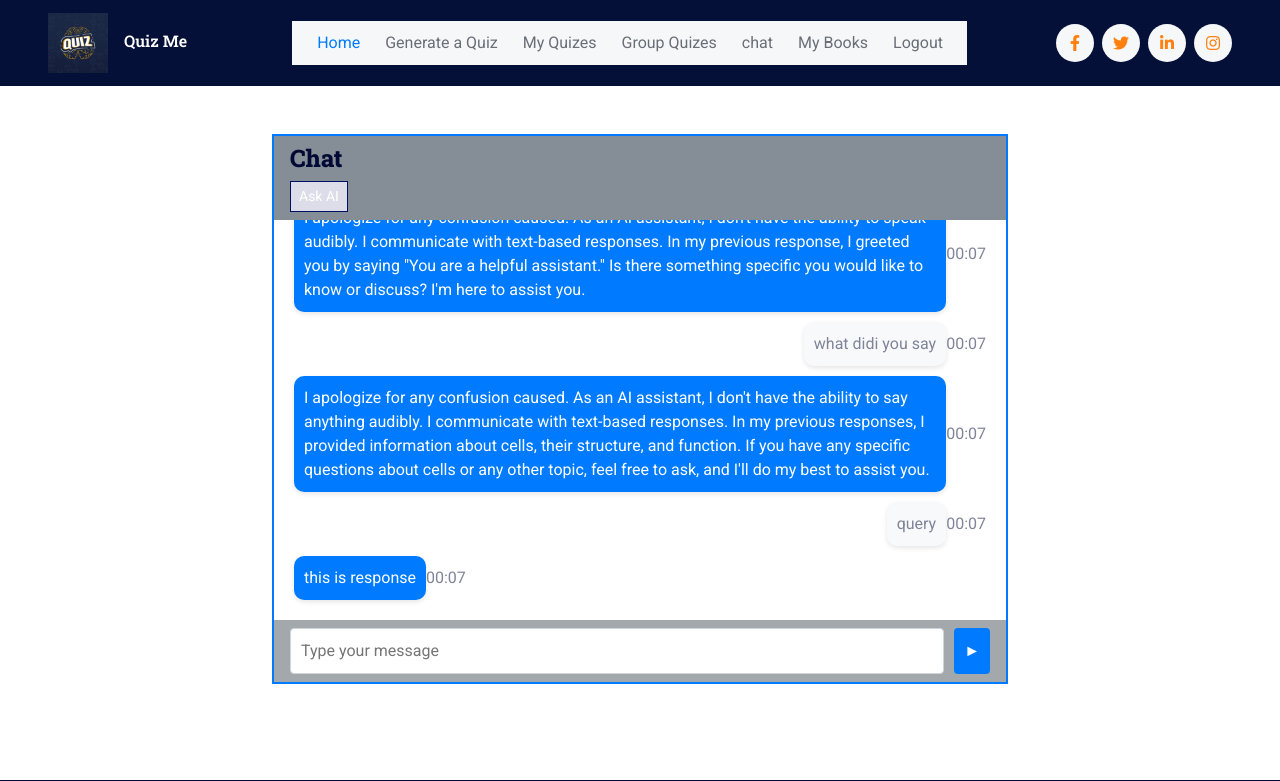
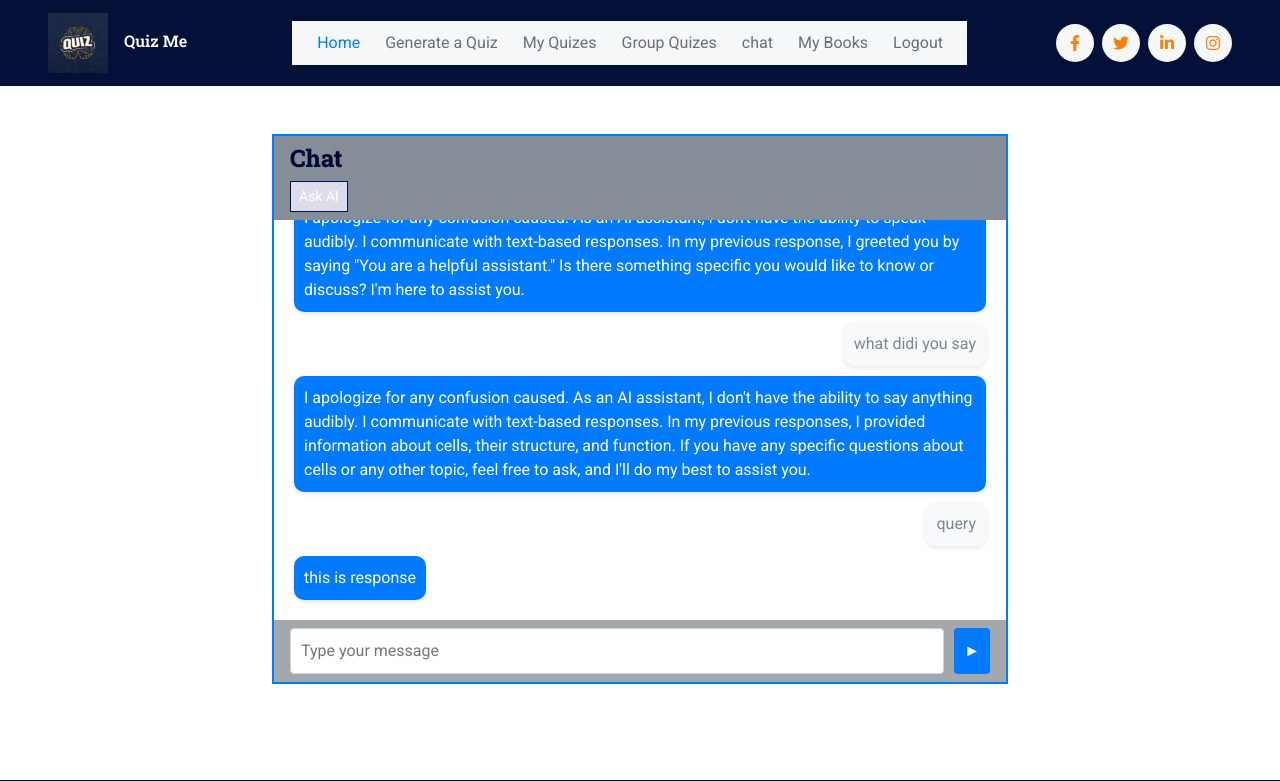
Before and after one commit to AbdulwahidHusein/A2SVGenerativeAi, a Django app: page /chat/ in a window 1280 px wide. Shown: the top 781 px of the page. Run offline with Django 4.2, Linux system fonts and the light colour scheme; a user stored in the database is signed in; data comes from the database, SQL or seed files in the repository; both versions use the stored data as it was after the commit; some libraries are stand-ins or nearby versions.

Commit message:
ui colors  updated

```diff
--- a/static/css/chat.css
+++ b/static/css/chat.css
@@ -110,9 +110,11 @@
   .card {
     margin-top: 20px;
     width:98vw;
+    margin-right: 30px;
   }
 
   .chat-messages {
     height: 300px;
+    margin-right: 30px;
   }
 }
--- a/templates/chat2.html
+++ b/templates/chat2.html
@@ -4,7 +4,7 @@
 {% block content %}
   <link rel="stylesheet" href="{% static 'css/chat.css' %}" />
 
-  <div class="container py-5">
+  <div class="container py-5 justify-content-center ">
     <div class="row justify-content-center">
       <div class="col-md-8 col-sm-12">
         <div class="card chat-card">
@@ -19,12 +19,10 @@
                   {% if chat.is_received %}
                     <div class="message received">
                       <span class="text">{{ chat.text }}</span>
-                      <span class="time">00:07</span>
                     </div>
                   {% else %}
                     <div class="message sent">
                       <span class="text">{{ chat.text }}</span>
-                      <span class="time">00:07</span>
                     </div>
                   {% endif %}
                 {% endfor %}
@@ -33,7 +31,6 @@
               {% if response %}
                 <div class="message received">
                   <span class="text">{{ response|linebreaksbr }}</span>
-                  <span class="time">00:07</span>
                 </div>
               {% endif %}
             </div>
@@ -64,7 +61,6 @@
         chatMessages.innerHTML += `
         <div class="message sent">
           <span class="text">${value}</span>
-          <span class="time">00:10</span>
         </div>`
 
         prompt.value = ''
@@ -73,7 +69,7 @@
         dv.className = 'message received typing'
         dv.innerHTML = `
           <span class="text">...</span>
-          <span class="time">00:07</span>`
+          `
 
         chatMessages.appendChild(dv)
         chatMessages.scrollTop = chatMessages.scrollHeight;
@@ -83,7 +79,7 @@
           dv.classList.remove('typing')
           dv.innerHTML = `
             <span class="text">${response.answer}</span>
-            <span class="time">00:07</span>`
+           `
             chatMessages.scrollTop = chatMessages.scrollHeight;
 
           console.log(response.answer);
```
Also changed, not shown: db.sqlite3, 1 other file.
